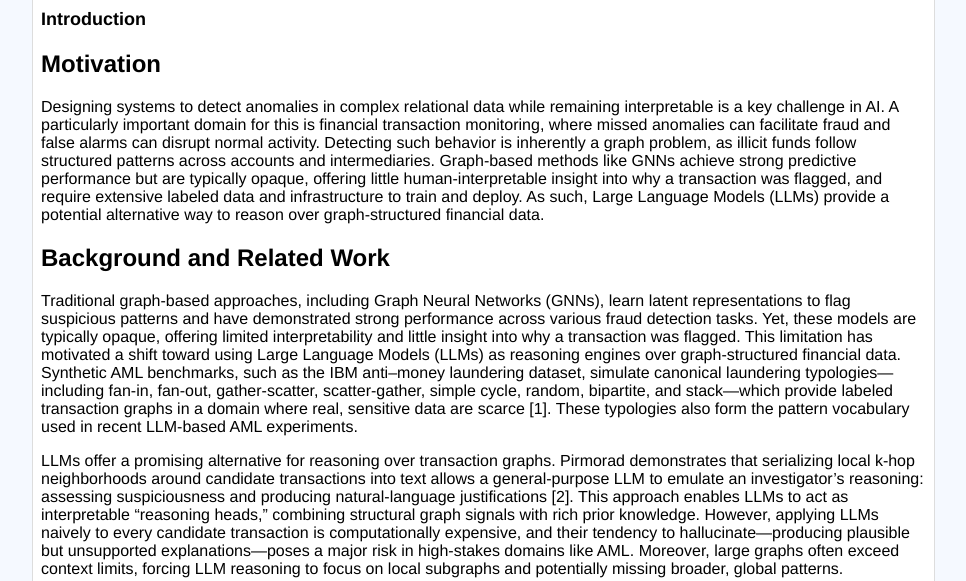
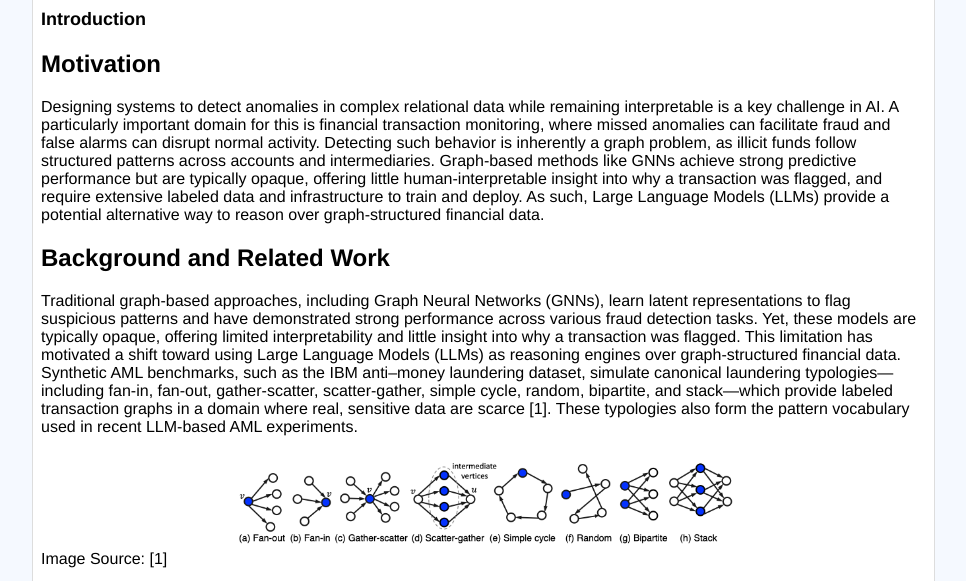
Before and after one commit to eghosaohenhen/anomaly-llm, a plain HTML site: page blog_template/index.html in a window 1280 px wide. Shown: the part 156-737 px from the top of the page, without its empty margins (126-1092 px from the left). Drawn offline with nearby package versions, Linux system fonts and the light colour scheme.

Commit message:
adding aml patterns figure

```diff
--- a/blog_template/index.html
+++ b/blog_template/index.html
@@ -287,6 +287,8 @@
           These typologies also form the pattern vocabulary used in recent
           LLM-based AML experiments.
         </p>
+		<img src="./images/aml-patterns.png" width="512px" />
+		<caption>Image Source: [1]</caption>
         <p>
           LLMs offer a promising alternative for reasoning over transaction
           graphs. Pirmorad demonstrates that serializing local k-hop
```
Also changed, not shown: blog_template/images/aml-patterns.png (added).
